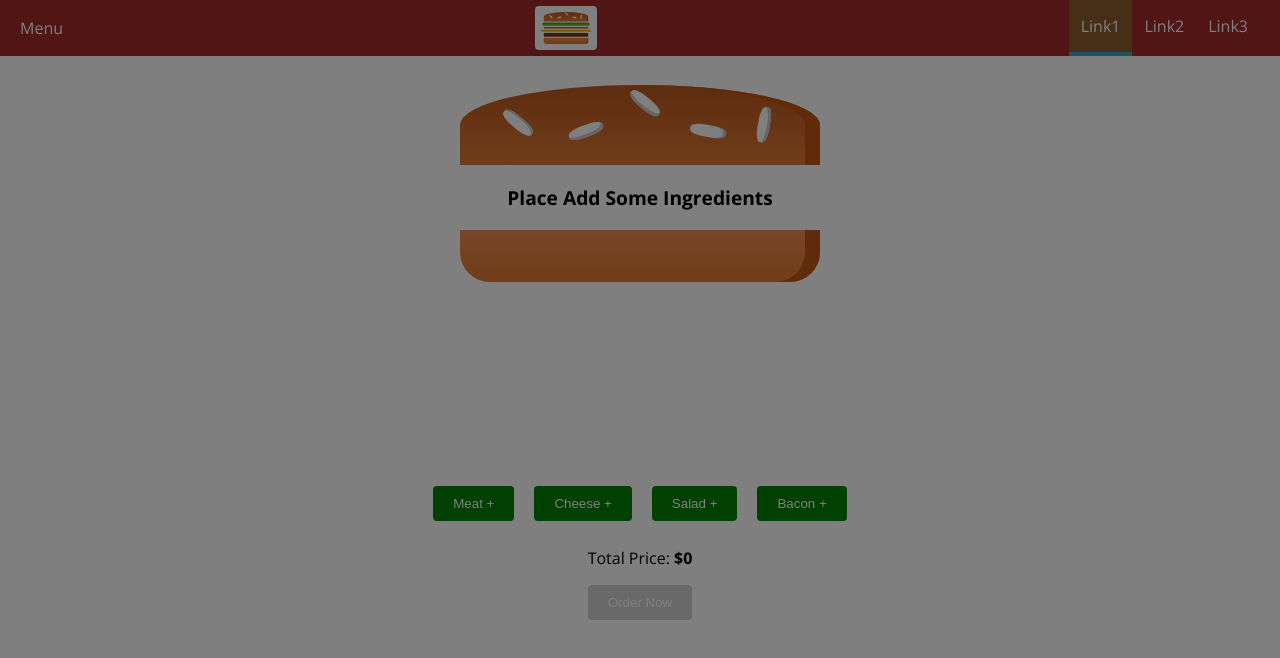
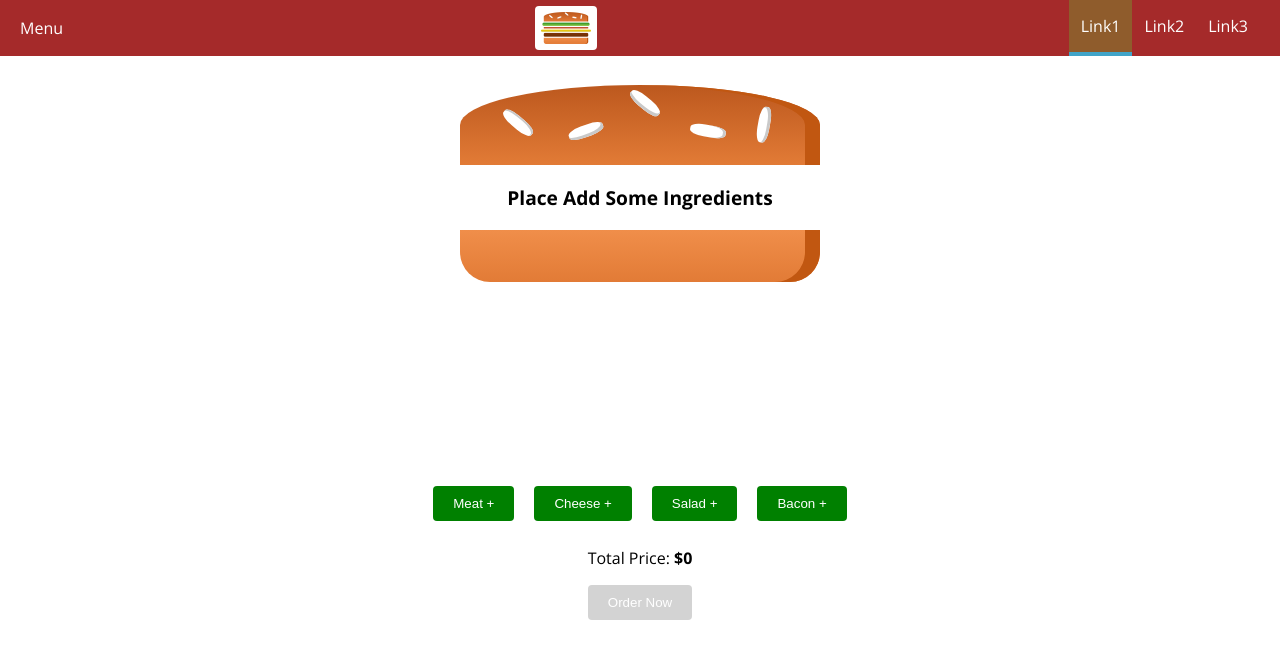
Before and after one commit to Creanick/burger-builder, a React (Create React App) app: page / in a window 1280 px wide. Shown: the top 658 px of the page. Built offline with nearby package versions, Linux system fonts and the light colour scheme.

Commit message:
created private backdro for side drawer

```diff
--- a/src/components/backdrop/backdrop.tsx
+++ /dev/null
@@ -1,14 +0,0 @@
-import styled from "styled-components";
-
-const BackDrop = styled.div<{show?:boolean}>`
-    width: 100%;
-    height: 100%;
-    background: black;
-    opacity: 0.5;
-    position: fixed;
-    left: 0;
-    top: 0;
-    z-index: 100;
-    display: ${props=>props.show?"block":"none"};
-`;
-export default BackDrop;
--- a/src/components/side_drawer/side_drawer.tsx
+++ b/src/components/side_drawer/side_drawer.tsx
@@ -1,13 +1,9 @@
 import React, { Fragment } from 'react';
 import styled from 'styled-components';
-import BackDrop from '../backdrop/backdrop';
 import Logo from '../logo/logo';
 import Nav from '../navigation/toolbar/nav/nav';
 
-interface SideDrawerProps{
-    show?: boolean;
-}
-const Wrapper = styled.div<SideDrawerProps>`
+const Wrapper = styled.div<{show?:boolean}>`
     position: fixed;
     left: 0;
     top:0;
@@ -17,15 +13,34 @@ const Wrapper = styled.div<SideDrawerProps>`
     background-color: white;
     z-index: 200;
     padding: 16px;
-
+    transition: transform 0.3s ease-in;
+    transform: ${props=>props.show?"translateX(0)":"translateX(-100%)"};
     @media (min-width: 500px){
         display: none;
     }
 `;
-const SideDrawer:React.FunctionComponent = (props)=>(
+const BackDrop = styled.div<{show?:boolean}>`
+    width: 100%;
+    height: 100%;
+    background: black;
+    opacity: 0.5;
+    position: fixed;
+    left: 0;
+    top: 0;
+    z-index: 100;
+    display: ${props=>props.show?"block":"none"};
+    @media (min-width: 500px){
+        display: none;
+    }
+`;
+interface SideDrawerProps{
+    show?: boolean;
+    onBackClick?:()=>void
+}
+const SideDrawer:React.FunctionComponent<SideDrawerProps> = ({show=false,onBackClick})=>(
     <Fragment>
-        <BackDrop show onClick={()=>console.log("clicked drop")}/>
-        <Wrapper>
+        <BackDrop show={show} onClick={onBackClick}/>
+        <Wrapper show={show}>
             <div style={{height: "6%"}}>
             <Logo/>
             </div>
```
